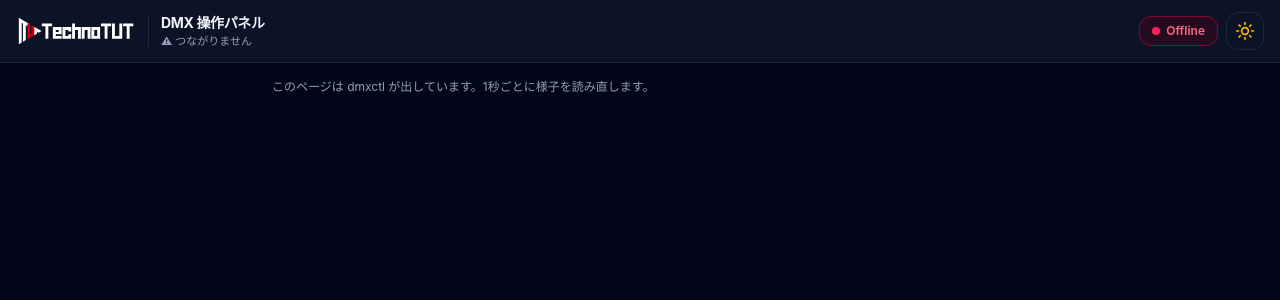
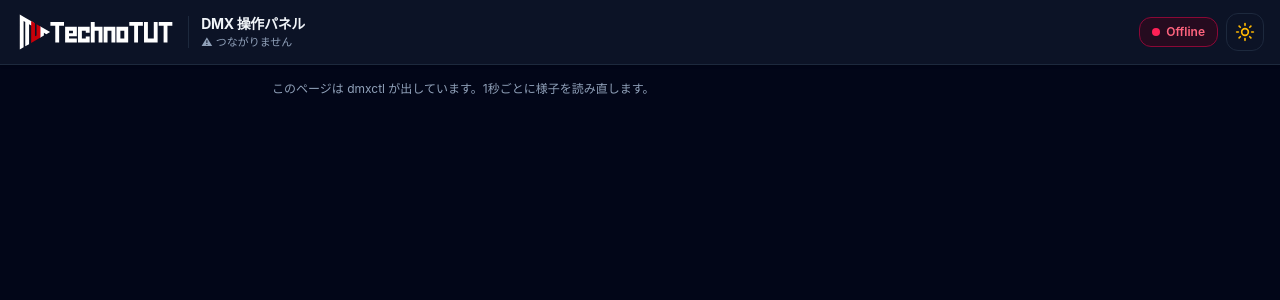
Before and after one commit to TechnoTUT/dmxctl, a React (Vite) app in the folder web/: page / in a window 1280 px wide. Shown: the top 300 px of the page. Built offline with nearby package versions, Linux system fonts and the light colour scheme; no server answers.

Commit message:
操作パネルのロゴを booth-display と同じ大きさにする
Co-Authored-By: Claude Sonnet 5.5 <noreply@anthropic.com>

```diff
--- a/web/src/App.tsx
+++ b/web/src/App.tsx
@@ -29,9 +29,9 @@ export function App() {
     <>
       <header className="sticky top-0 z-30 flex items-center justify-between gap-3 border-b border-slate-200 bg-white/90 px-4 py-3 shadow-sm backdrop-blur dark:border-slate-800 dark:bg-slate-900/80">
         <div className="flex min-w-0 items-center gap-3">
-          <img src={logo} alt="TechnoTUT" className="h-8 w-auto max-w-[120px] object-contain dark:hidden" />
-          <img src={logoDark} alt="TechnoTUT" className="hidden h-8 w-auto max-w-[120px] object-contain dark:block" />
-          <div className="h-8 w-px bg-slate-200 dark:bg-slate-800" />
+          <img src={logo} alt="TechnoTUT" className="h-9 w-auto max-w-[140px] object-contain sm:h-10 sm:max-w-[170px] dark:hidden" />
+          <img src={logoDark} alt="TechnoTUT" className="hidden h-9 w-auto max-w-[140px] object-contain sm:h-10 sm:max-w-[170px] dark:block" />
+          <div className="h-8 w-px shrink-0 bg-slate-200 dark:bg-slate-800" />
           <div className="min-w-0">
             <h1 className="truncate text-sm font-bold tracking-tight">DMX 操作パネル</h1>
             <p className="truncate text-[11px] text-slate-500 dark:text-slate-400">{error ? `⚠ ${error}` : 'dmxctl'}</p>
@@ -42,7 +42,7 @@ export function App() {
             ? 'border-emerald-200 bg-emerald-50 text-emerald-600 dark:border-emerald-900 dark:bg-emerald-950/40 dark:text-emerald-400'
             : 'border-rose-200 bg-rose-50 text-rose-600 dark:border-rose-900 dark:bg-rose-950/40 dark:text-rose-400'}`}>
             <span className={`size-2 rounded-full ${online ? 'animate-pulse bg-emerald-500' : 'bg-rose-500'}`} />
-            {online ? 'Online' : 'Offline'}
+            <span className="hidden sm:inline">{online ? 'Online' : 'Offline'}</span>
           </div>
           <button
             onClick={toggle}
```
